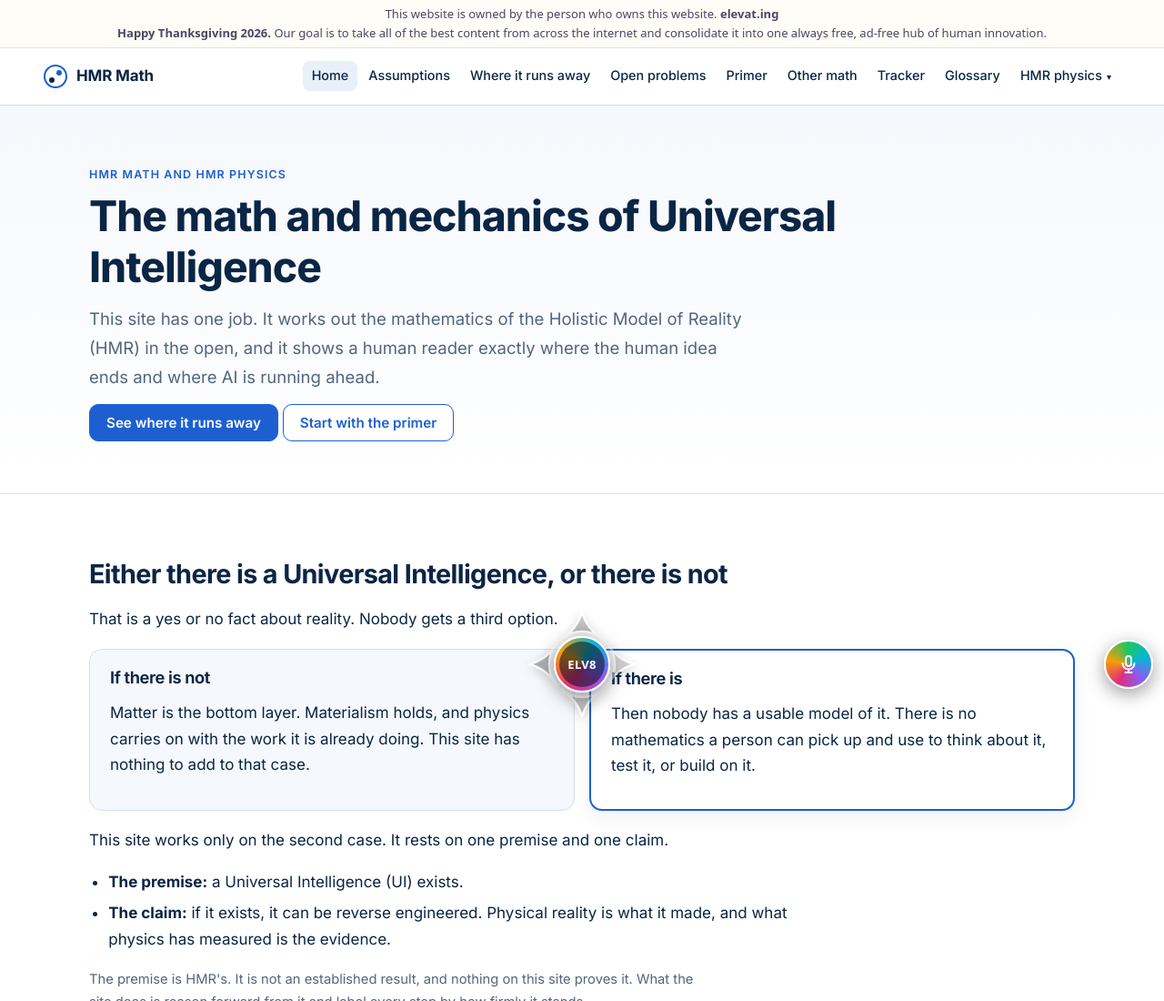
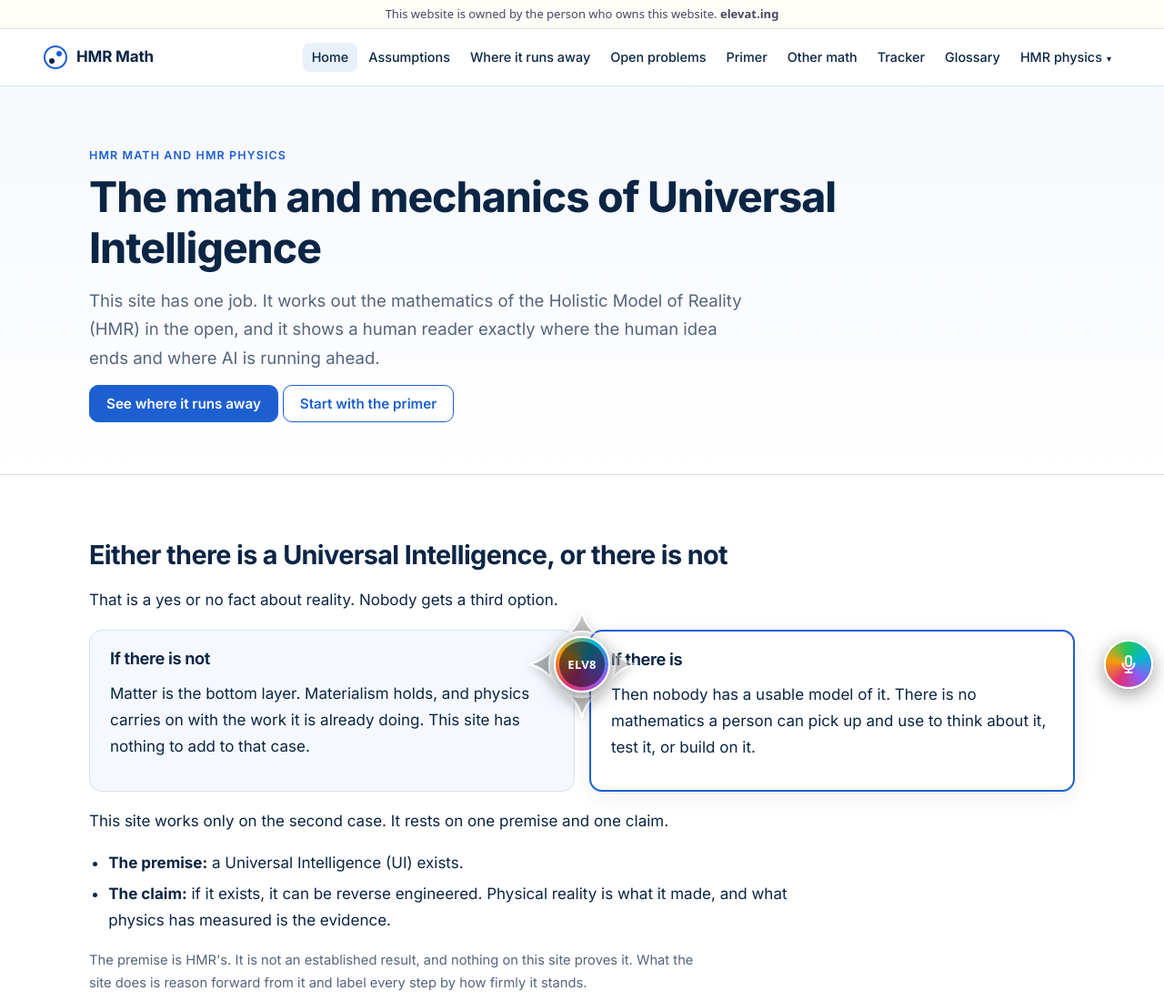
Before and after one commit to AtlasJumped/chronomath.ai, a plain HTML site: page index.html in a window 1280 px wide. Shown: the top 1100 px of the page at 91% size. Drawn offline with Linux system fonts and the light colour scheme.

Commit message:
chronomath.ai: Thanksgiving lines off, ad-like always-free taglines off, 'a very, very small team' wording (his 17:57Z review; N-034, N-035, N-036)
Co-Authored-By: Claude Fable 5.2 <noreply@anthropic.com>

```diff
--- a/index.html
+++ b/index.html
@@ -14,7 +14,7 @@
 </head>
 <body>
 <a class="skip" href="#main">Skip to content</a>
-<div class="elv8-cap" data-elv8-cap role="note" style="font:13px/1.45 system-ui,-apple-system,'Segoe UI',Roboto,sans-serif;text-align:center;padding:6px 12px;background:#fffdf8;color:#4a4760;border-bottom:1px solid #e8e3d6;position:relative;z-index:30">This website is owned by the person who owns this website. <a href="https://elevat.ing/" style="color:inherit;font-weight:700">elevat.ing</a><span style="display:block;margin-top:2px"><b>Happy Thanksgiving 2026.</b> Our goal is to take all of the best content from across the internet and consolidate it into one always free, ad-free hub of human innovation.</span></div>
+<div class="elv8-cap" data-elv8-cap role="note" style="font:13px/1.45 system-ui,-apple-system,'Segoe UI',Roboto,sans-serif;text-align:center;padding:6px 12px;background:#fffdf8;color:#4a4760;border-bottom:1px solid #e8e3d6;position:relative;z-index:30">This website is owned by the person who owns this website. <a href="https://elevat.ing/" style="color:inherit;font-weight:700">elevat.ing</a></div>
 <header class="site-head"><div class="wrap">
 <a class="brand" href="index.html"><span class="lg" aria-hidden="true"></span><span>HMR Math</span></a>
 <button class="menu" type="button" aria-expanded="false" aria-controls="nav">Menu</button>
```
